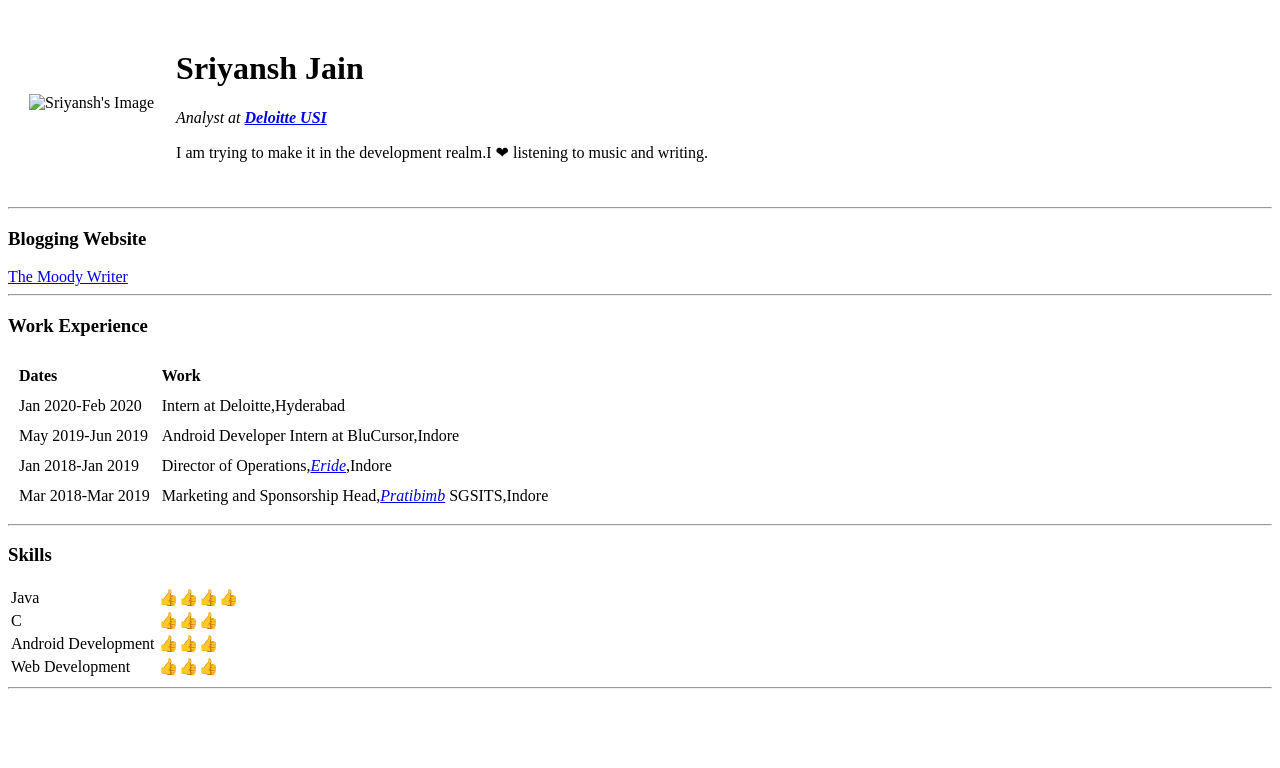
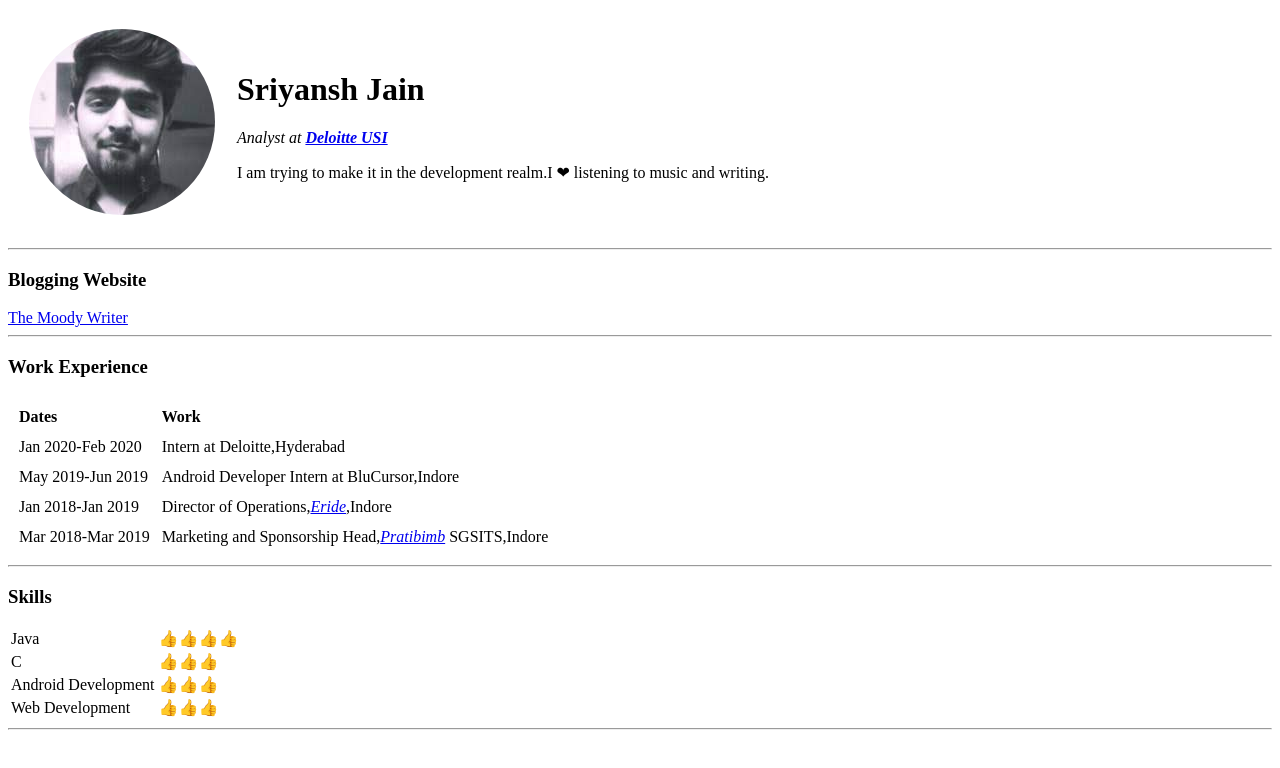
Before and after one commit to Sriyanshjain/CV, a plain HTML site: page index.html in a window 1280 px wide. Drawn offline with Linux system fonts and the light colour scheme.

Commit message:
Update index.html

```diff
--- a/index.html
+++ b/index.html
@@ -11,7 +11,7 @@
 <body>
 	<table cellspacing="20">
 		<tr>
-	<td><img src="images/circle-cropped.png" alt="Sriyansh's Image">
+	<td><img src="circle-cropped.png" alt="Sriyansh's Image">
 	</td>
 			<td>
 <h1>Sriyansh Jain</h1>
```
